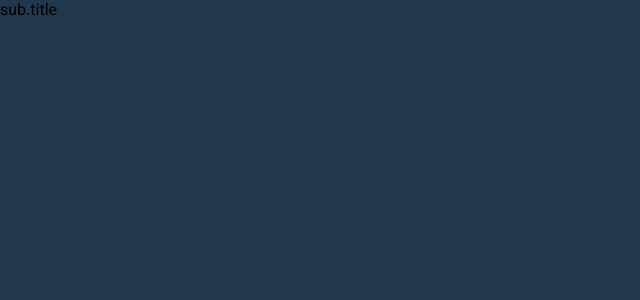
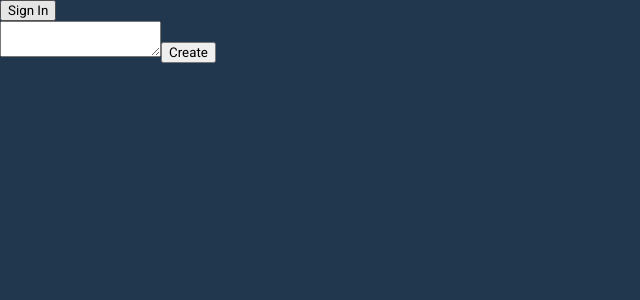
Before and after one commit to matthew-08/Forum-Project, a React (Vite) app: page /createThread in a window 1280 px wide. Shown: the top 300 px of the page, without its empty margins (0-640 px from the left). Built offline with nearby package versions, Linux system fonts and the light colour scheme.

Commit message:
Added sign-in

```diff
--- a/package.json
+++ b/package.json
@@ -11,6 +11,7 @@
   "dependencies": {
     "@vitejs/plugin-react": "^3.0.0",
     "firebase": "^9.15.0",
+    "firebaseui": "^6.0.2",
     "react": "^18.2.0",
     "react-dom": "^18.2.0",
     "react-router-dom": "^6.6.1",
--- a/src/App.jsx
+++ b/src/App.jsx
@@ -4,11 +4,14 @@ import {
 } from 'react-router-dom';
 import Homepage from './Pages/Homepage/Homepage';
 import Subcategory from './Pages/subCategory/Subcategory';
+import CreateThread from './Pages/CreateThread/CreateThread';
+import Navbar from './Navbar/Navbar';
 
 function App() {
   console.log('app render');
   return (
     <Router>
+      <Navbar />
       <Routes>
         <Route
           path="/:id"
@@ -18,6 +21,10 @@ function App() {
           path="/"
           element={<Homepage />}
         />
+        <Route
+          path="/createThread"
+          element={<CreateThread />}
+        />
       </Routes>
     </Router>
   );
--- a/src/Firebase.jsx
+++ b/src/Firebase.jsx
@@ -1,5 +1,6 @@
 // Import the functions you need from the SDKs you need
 import { initializeApp } from 'firebase/app';
+import { getAuth } from 'firebase/auth';
 // TODO: Add SDKs for Firebase products that you want to use
 // https://firebase.google.com/docs/web/setup#available-libraries
 
@@ -13,5 +14,6 @@ const firebaseConfig = {
   appId: '1:341524952062:web:e972ac56ba0cb12c9e86af',
 };
 const app = initializeApp(firebaseConfig);
+export const auth = getAuth(app);
 // Initialize Firebase
 export default app;
--- /dev/null
+++ b/src/Navbar/Navbar.jsx
@@ -0,0 +1,60 @@
+import React, { useState, useEffect } from 'react';
+import {
+  GoogleAuthProvider, getAuth, signInWithPopup,
+} from 'firebase/auth';
+import UserInfo from './UserInfo';
+
+const provider = new GoogleAuthProvider();
+const auth = getAuth();
+
+export default function Navbar() {
+  const [user, setUser] = useState({});
+
+  const handleSignIn = () => {
+    signInWithPopup(auth, provider)
+      .then((result) => {
+        // This gives you a Google Access Token. You can use it to access the Google API.
+        const credential = GoogleAuthProvider.credentialFromResult(result);
+        const token = credential.accessToken;
+        // The signed-in user info.
+        console.log(result);
+        const { user } = result;
+        console.log(user);
+        setUser(user);
+        // ...
+      }).catch((error) => {
+        // Handle Errors here.
+        console.log(error);
+        const errorCode = error.code;
+        const errorMessage = error.message;
+        // The email of the user's account used.
+        const { email } = error.customData;
+        // The AuthCredential type that was used.
+        const credential = GoogleAuthProvider.credentialFromError(error);
+        // ...
+      });
+  };
+
+  useEffect(() => {
+    console.log(user);
+  }, [user]);
+
+  return (
+    <nav>
+
+      <button
+        type="button"
+        onClick={() => handleSignIn()}
+      >
+        Sign In
+
+      </button>
+      {user.email && (
+      <UserInfo
+        name={user.displayName}
+        img={user.photoURL}
+      />
+      )}
+    </nav>
+  );
+}
--- /dev/null
+++ b/src/Navbar/UserInfo.jsx
@@ -0,0 +1,11 @@
+import React from 'react';
+
+export default function UserInfo({ name, img }) {
+  return (
+    <div>
+      {name}
+      <img src={img} />
+
+    </div>
+  );
+}
--- /dev/null
+++ b/src/Pages/CreateThread/CreateThread.jsx
@@ -0,0 +1,32 @@
+import React, { useState } from 'react';
+import { useLocation } from 'react-router-dom';
+
+export default function CreateThread() {
+  const [inputValue, setInputValue] = useState('');
+  const location = useLocation();
+  const data = location.state;
+  console.log(data);
+
+  const handleThreadCreate = (e) => {
+    e.preventDefault();
+    e.stopPropagation();
+    console.log(inputValue);
+  };
+
+  return (
+    <main>
+      <form action="#">
+        <textarea
+          onChange={(e) => setInputValue(e.target.value)}
+        />
+        <button
+          type="submit"
+          onClick={(e) => handleThreadCreate(e)}
+        >
+          Create
+
+        </button>
+      </form>
+    </main>
+  );
+}
--- a/src/Pages/subCategory/Subcategory.jsx
+++ b/src/Pages/subCategory/Subcategory.jsx
@@ -1,5 +1,5 @@
 import React from 'react';
-import { useLocation } from 'react-router-dom';
+import { useLocation, Link } from 'react-router-dom';
 
 export default function Subcategory() {
   // In the subcategory, this location below has the title of the parent categor
@@ -7,6 +7,19 @@ export default function Subcategory() {
   const data = location.state;
   console.log(data);
   return (
-    <div>sub.title</div>
+    <div>
+      sub.title
+      <Link
+        to="/createThread"
+        state={data}
+      >
+        <button
+          type="button"
+        >
+          Create Thread
+        </button>
+      </Link>
+
+    </div>
   );
 }
```
Also changed, not shown: 1 other file (tests, documents, lock files or other folders).
